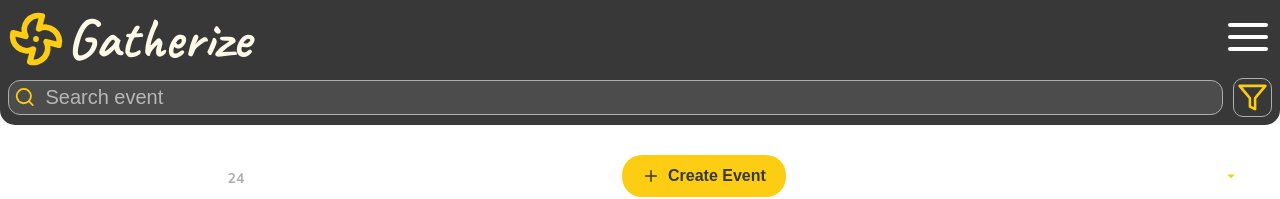
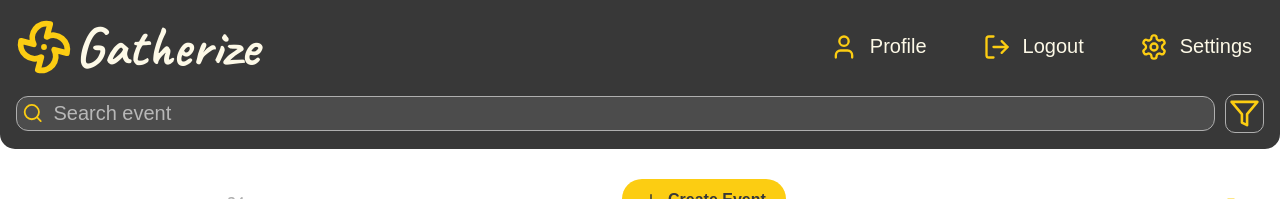
Before and after one commit to Gcld/gatherize, a Next.js app: page /admin in a window 1280 px wide. Shown: the top 199 px of the page. Built offline with nearby package versions, Linux system fonts and the light colour scheme; no server answers.

Commit message:
feat: burguer menu do header sumindo na versão desktop

```diff
--- a/src/components/EventCardContainer/index.tsx
+++ b/src/components/EventCardContainer/index.tsx
@@ -10,7 +10,14 @@ export default function EventCardContainer() {
 
     return (
         <Container>
-            {session && session.user?.name}
+            <ul>
+            {session && session.events?.map(event => (
+                <>
+                    <li>{event.name}</li>
+                    <li>{`${event.date?.getDate()}/${event.date?.getMonth()}/${event.date?.getFullYear()}`}</li>
+                </>
+            ))}
+            </ul>
             <EventCardAdmin/>
             <EventCard/>
             <EventCard/>
--- a/src/components/Header/index.tsx
+++ b/src/components/Header/index.tsx
@@ -1,5 +1,7 @@
 import React, { useState } from 'react';
-import { LuAlignJustify, LuFilter, LuSearch } from 'react-icons/lu';
+import { LuAlignJustify, LuFilter, LuSearch, LuUser, LuSettings, LuLogOut } from 'react-icons/lu';
+import Link from 'next/link';
+import { signOut } from 'next-auth/react';
 import Logo from '../Logo';
 import MenuModal from '../MenuModal';
 import FilterModal from '../FilterModal';
@@ -9,7 +11,9 @@ import {
     LogoAndMenu,
     SearchAndFilter,
     Searchbar,
-    SearchDiv
+    SearchDiv,
+    DesktopMenu,
+    MenuButton
 } from './styled';
 
 export default function Header() {
@@ -28,29 +32,45 @@ export default function Header() {
         <Container>
             <LogoAndMenu>
                 <Logo />
+                <DesktopMenu>
+                    <Link href="/profile" passHref>
+                        <MenuButton>
+                            <LuUser className="icon" />
+                            Profile
+                        </MenuButton>
+                    </Link>
+                    <MenuButton onClick={() => signOut()}>
+                        <LuLogOut className="icon" />
+                        Logout
+                    </MenuButton>
+                    <MenuButton>
+                        <LuSettings className="icon" />
+                        Settings
+                    </MenuButton>
+                </DesktopMenu>
                 <button
-                    aria-label='Open menu'
+                    aria-label="Open menu"
                     onClick={toggleMenuModal}
-                    className='burguerButton'
+                    className="burguerButton"
                 >
-                    <LuAlignJustify className='burguerIcon' />
+                    <LuAlignJustify className="burguerIcon" />
                 </button>
             </LogoAndMenu>
             <SearchAndFilter>
                 <SearchDiv>
-                    <LuSearch className='searchIcon' />
+                    <LuSearch className="searchIcon" />
                     <Searchbar
-                        type='text'
-                        id='searchbar'
-                        placeholder='Search event'
-                        aria-label='Search for events'
+                        type="text"
+                        id="searchbar"
+                        placeholder="Search event"
+                        aria-label="Search for events"
                     />
                 </SearchDiv>
                 <FilterButton
                     onClick={toggleFilterModal}
-                    aria-label='Open filters'
+                    aria-label="Open filters"
                 >
-                    <LuFilter className='filterIcon' />
+                    <LuFilter className="filterIcon" />
                 </FilterButton>
             </SearchAndFilter>
             <MenuModal isOpen={isMenuModalOpen} onClose={() => setIsMenuModalOpen(false)} />
--- a/src/components/Header/styled.ts
+++ b/src/components/Header/styled.ts
@@ -12,9 +12,9 @@ export const Container = styled.div`
     background-color: var(--darkZaori);
     border-radius: 0 0 15px 15px;
 
-    @media (min-width: 768px){
-        padding: 8px 8px;
-        gap: 8px;
+    @media (min-width: 768px) {
+        padding: 16px;
+        gap: 16px;
     }
 `;
 
@@ -26,32 +26,78 @@ export const LogoAndMenu = styled.div`
     height: 100%;
     width: 100%;
 
-    .burguerButton{
+    .burguerButton {
         background-color: transparent;
         border: none;
         cursor: pointer;
+
+        @media (min-width: 1024px) {
+            display: none;
+        }
     }
 
-    .burguerIcon{
+    .burguerIcon {
         color: white;
         height: 24px;
         width: 24px;
-    }
 
-    @media (min-width: 768px){
-        .burguerIcon{
+        @media (min-width: 768px) {
             height: 32px;
             width: 32px;
         }
     }
+`;
 
-    @media (min-width: 1024px){
-        .burguerIcon{
-            height: 48px;
-            width: 48px;
+export const DesktopMenu = styled.div`
+    display: none;
+
+    @media (min-width: 1024px) {
+        display: flex;
+        align-items: center;
+        gap: 32px;
+    }
+`;
+
+export const MenuButton = styled.button`
+    background: none;
+    border: none;
+    color: var(--primaryLightZaori);
+    font-size: 16px;
+    display: flex;
+    align-items: center;
+    gap: 8px;
+    cursor: pointer;
+    padding: 8px;
+    transition: all 0.3s ease;
+
+    .icon {
+        color: var(--primaryDarkZaori);
+        width: 20px;
+        height: 20px;
+    }
+
+    &:hover {
+        transform: translateY(-2px);
+        color: var(--primaryDarkZaori);
+
+        .icon {
+            transform: scale(1.1);
         }
     }
+
+    @media (min-width: 1024px) {
+        font-size: 20px;
+        gap: 12px;
+        padding: 12px;
+
+        .icon {
+            width: 28px;
+            height: 28px;
+        }
+    }
+
 `;
+
 
 export const SearchAndFilter = styled.div`
     display: flex;
--- a/src/types/next-auth.d.ts
+++ b/src/types/next-auth.d.ts
@@ -6,6 +6,7 @@ declare module 'next-auth' {
         email: string | undefined;
         password: string | undefined;
         role: string | undefined;
+        events?: Event[];
     }
 
     interface Session {
@@ -13,16 +14,16 @@ declare module 'next-auth' {
         events?: Event[];
     }
 
-    interface Event{
+    export interface Event{
         id: number | undefined;
         name: string | undefined;
         description: string | undefined;
         date: Date | undefined;
-        time: string | undefined;
         cep: string | undefined;
         address: string | undefined;
         city: string | undefined;
         state: string | undefined;
+        participants: number | undefined;
         maxPeople: number | undefined;
     }
 }
```
Also changed, not shown: src/lib/auth-config.ts (+17 -2 lines), src/utils/eventsData.ts (added, +31 -0 lines).
